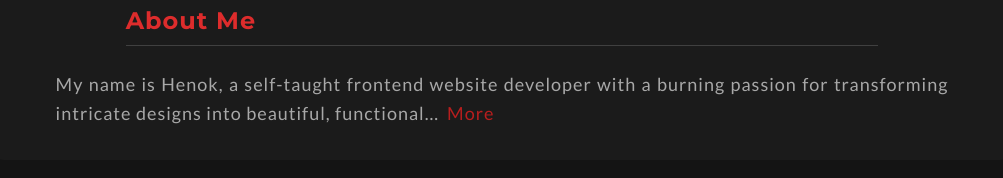
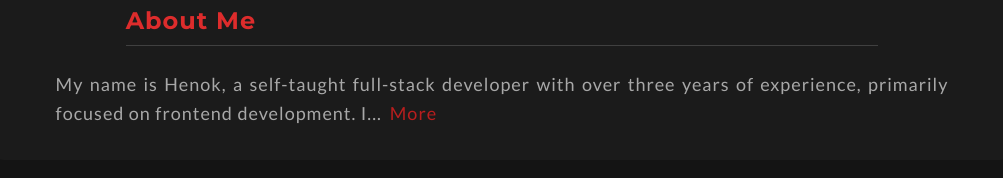
Before and after one commit to henaorth16/My-Portfolio, a React (Vite) app: page / in a window 1280 px wide. Both pictures are taken after a click on the button 1216 px from the left and 400 px from the top of the page. Shown: the part 159-337 px from the top of the page, without its empty margins (138-1141 px from the left). Built offline with nearby package versions, Linux system fonts and the light colour scheme.

Commit message:
Update Me.jsx

```diff
--- a/src/components/Me.jsx
+++ b/src/components/Me.jsx
@@ -2,15 +2,9 @@ import React, { useState } from 'react'
 import Title from './Title';
 
 function Me() {
-  const fulltext = `My name is Henok, a self-taught frontend website developer with a burning passion for transforming intricate designs into beautiful, functional code. With over two years of experience in the field, I've honed my skills in HTML, CSS, and JavaScript, making me adept at crafting user-friendly and visually appealing websites.
-
-  During my journey, I've delved into popular CSS frameworks like Bootstrap, Tailwind CSS, and Material UI, enhancing my ability to create responsive, eye-catching layouts. Moreover, I'm well-versed in React.js, a leading frontend framework, which empowers me to build dynamic and interactive web applications for JavaScript enthusiasts.
-
-  Being a perpetual learner, I relish embracing new challenges and staying updated with the latest industry trends. My curiosity drives me to seek innovative solutions and keeps my skill set fresh.
-
-  In addition to my technical proficiency, I pride myself on effective communication and collaboration. As an Ethiopian developer, I bring a unique perspective and cultural diversity to my work, enriching the projects I engage with.
-
-  Currently, I'm freelancing on platforms like Upwork, where I bring my expertise to clients worldwide. My goal is to continue crafting remarkable websites and applications, showcasing the fusion of my skills and creative vision. Welcome to my portfolio, a testament to my dedication to the world of web development.`
+  const fulltext = `My name is Henok, a self-taught full-stack developer with over three years of experience, primarily focused on frontend development. I specialize in building responsive, high-performance web applications using Next.js, React.js, HTML, CSS, and JavaScript, with strong attention to clean UI/UX and performance.
+On the frontend, I’m experienced with Tailwind CSS, Shadcn Ui, and Material UI for creating modern, scalable interfaces. On the backend, I work with Node.js frameworks like Express.js and NestJS to build reliable APIs and integrate full-stack systems efficiently.
+I continuously improve my skills by staying up to date with modern technologies and best practices. Currently freelancing, I’ve delivered real-world projects for global clients and aim to contribute my expertise to building impactful, production-ready applications.`
   const slicedText = fulltext.split(' ').slice(0, 20).join(' ');
 
   const [showFullText, setShowFullText] = useState(false);
```
